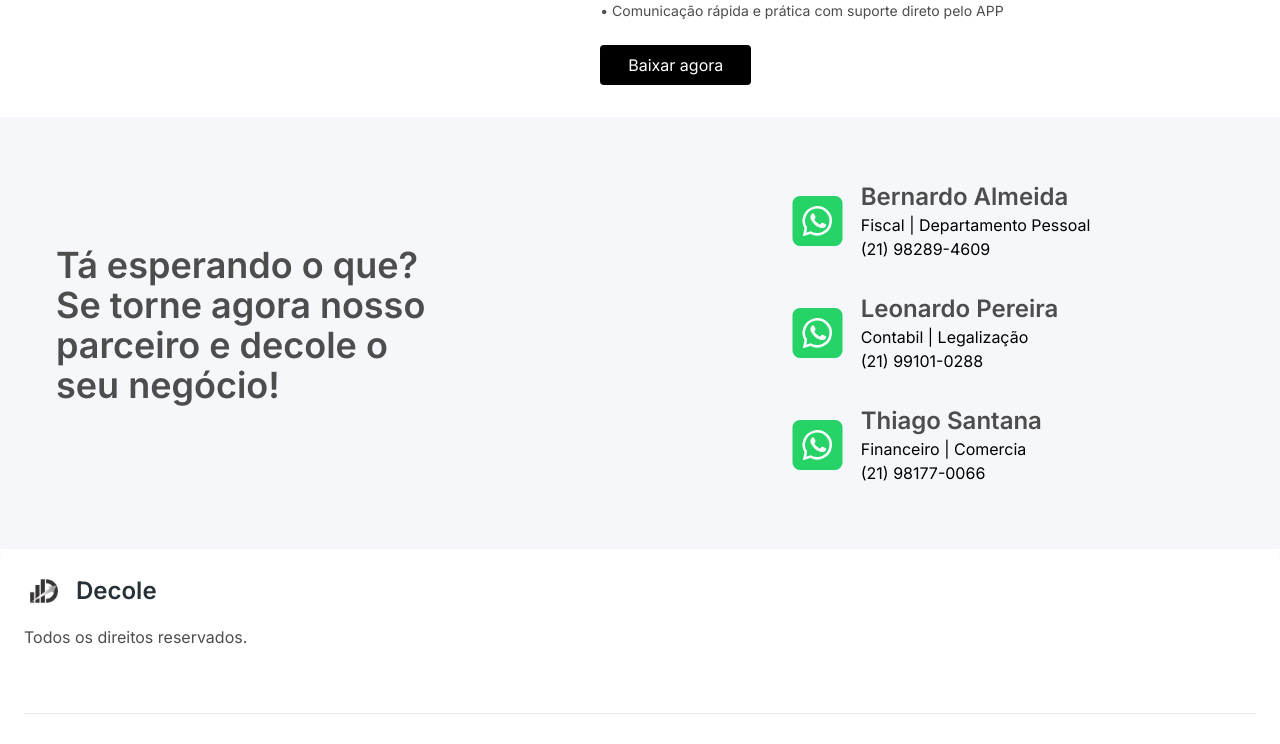
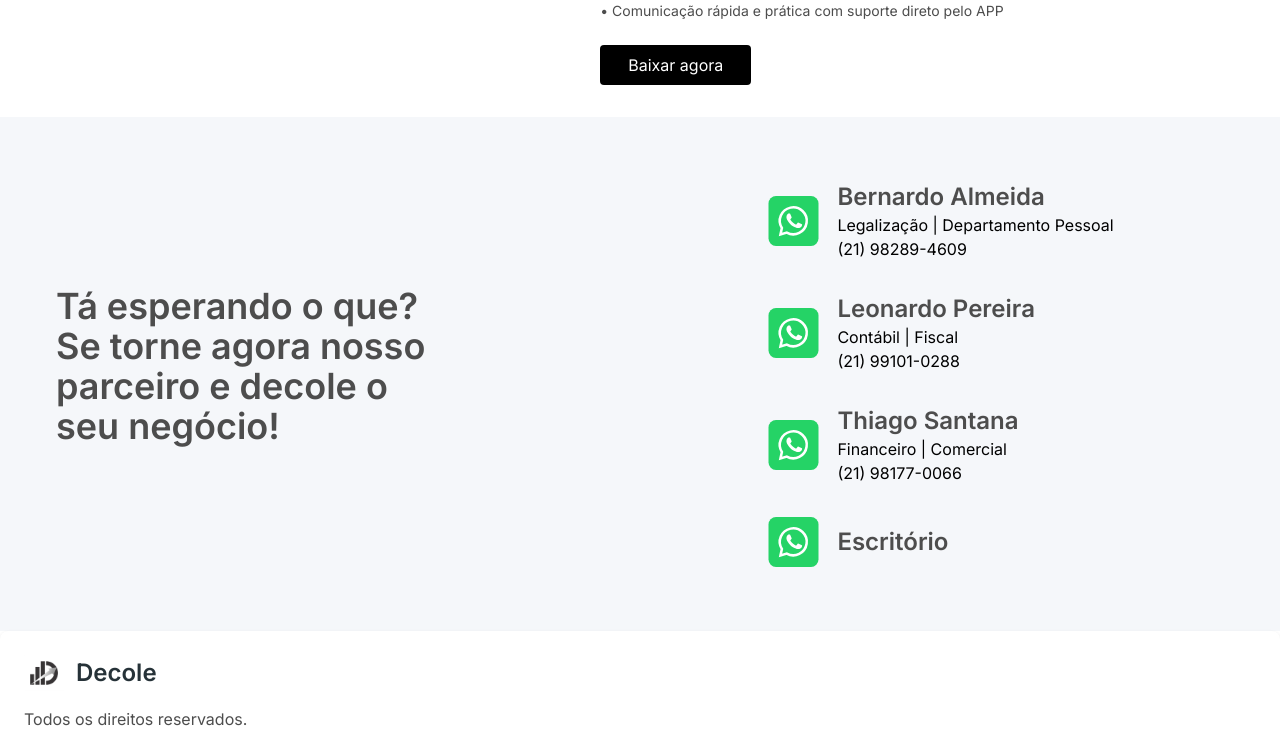
Before and after one commit to gankun26/Decole-contabil, a React (Vite) app: page / in a window 1280 px wide. Shown: the part 3693-4437 px from the top of the page. Built offline with nearby package versions, Linux system fonts and the light colour scheme.

Commit message:
Feat: adicionado numero do escritorio

```diff
--- a/src/components/Products.jsx
+++ b/src/components/Products.jsx
@@ -21,7 +21,7 @@ const Products = () => {
             • Sistema 100% automatizado
             </p>
             <p className="md:w-3/4 text-sm text-neutralDGray mb-6">
-            • Dashboard sobre a saúde financeira da sua empres
+            • Dashboard sobre a saúde financeira da sua empresa
             </p>
             <p className="md:w-3/4 text-sm text-neutralDGray mb-6" >
             • Acesso a qualquer documento que você precisar (Contrato social,
@@ -65,7 +65,7 @@ const Products = () => {
                     <h4 className="text-2xl text-neutralDGray font-semibold">
                     Bernardo Almeida
                     </h4>
-                    <p>Fiscal | Departamento Pessoal</p>
+                    <p>Legalização | Departamento Pessoal</p>
                     <p>(21) 98289-4609</p>
                 </div>
               </div>
@@ -77,7 +77,7 @@ const Products = () => {
                     <h4 className="text-2xl text-neutralDGray font-semibold">
                     Leonardo Pereira
                     </h4>
-                    <p>Contabil | Legalização</p>
+                    <p>Contábil | Fiscal</p>
                     <p>(21)  99101-0288</p>
                 </div>
               </div>
@@ -89,8 +89,18 @@ const Products = () => {
                     <h4 className="text-2xl text-neutralDGray font-semibold">
                     Thiago Santana
                     </h4>
-                    <p>Financeiro | Comercia</p>
+                    <p>Financeiro | Comercial</p>
                     <p>(21) 98177-0066</p>
+                </div>
+              </div>
+                <div className="flex items-center gap-4">
+                <a href="https://api.whatsapp.com/send?phone=5521968114544" target="_blank" rel="noopener noreferrer">
+                  <img src="/zapzapIcon.svg" alt="icon zap" className="w-[55px] h-[50px] max-w-full cursor-pointer hover:opacity-75 transition-opacity"/>
+                </a>
+                <div>
+                    <h4 className="text-2xl text-neutralDGray font-semibold">
+                    Escritório
+                    </h4>
                 </div>
               </div>
             </div>
```
